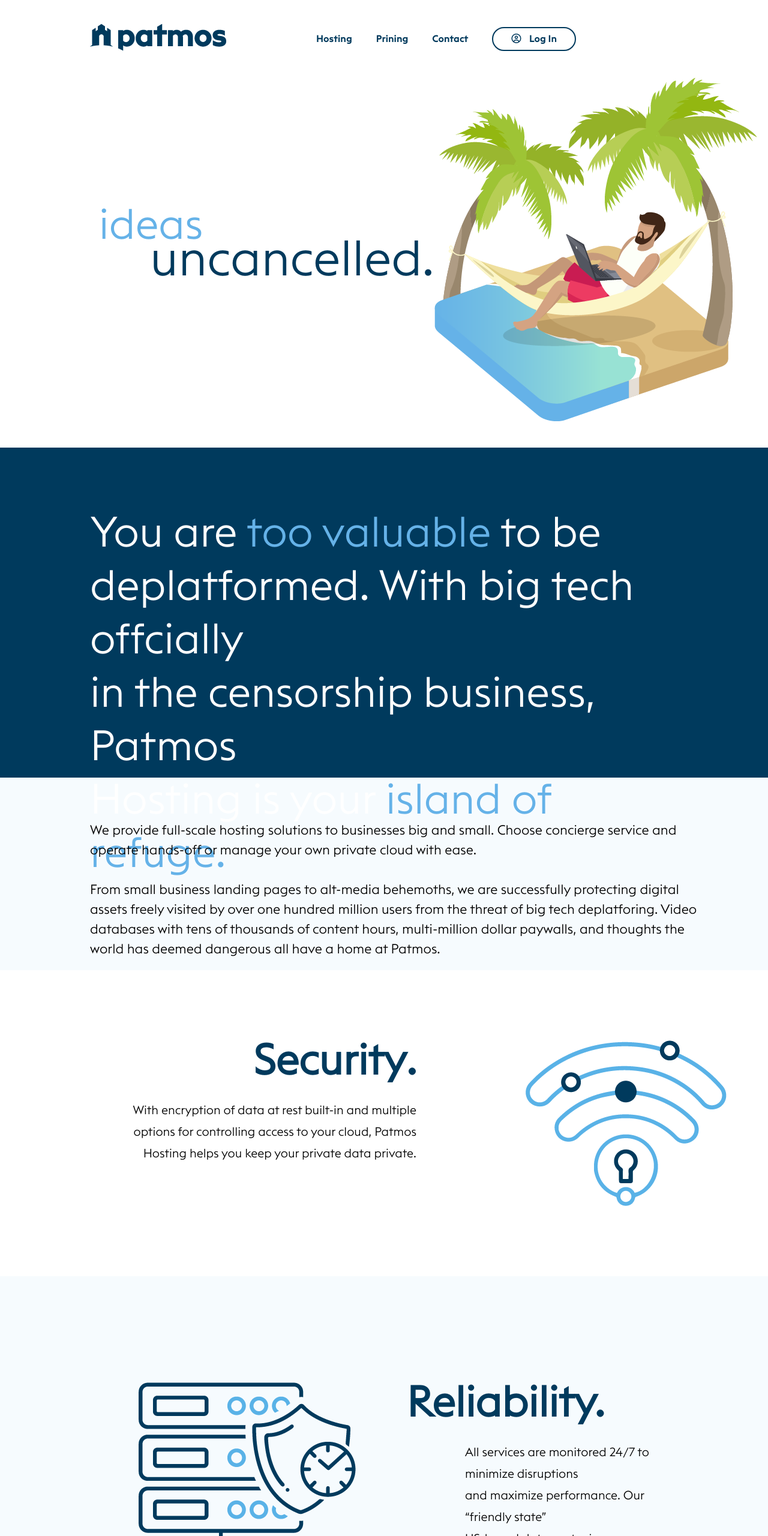
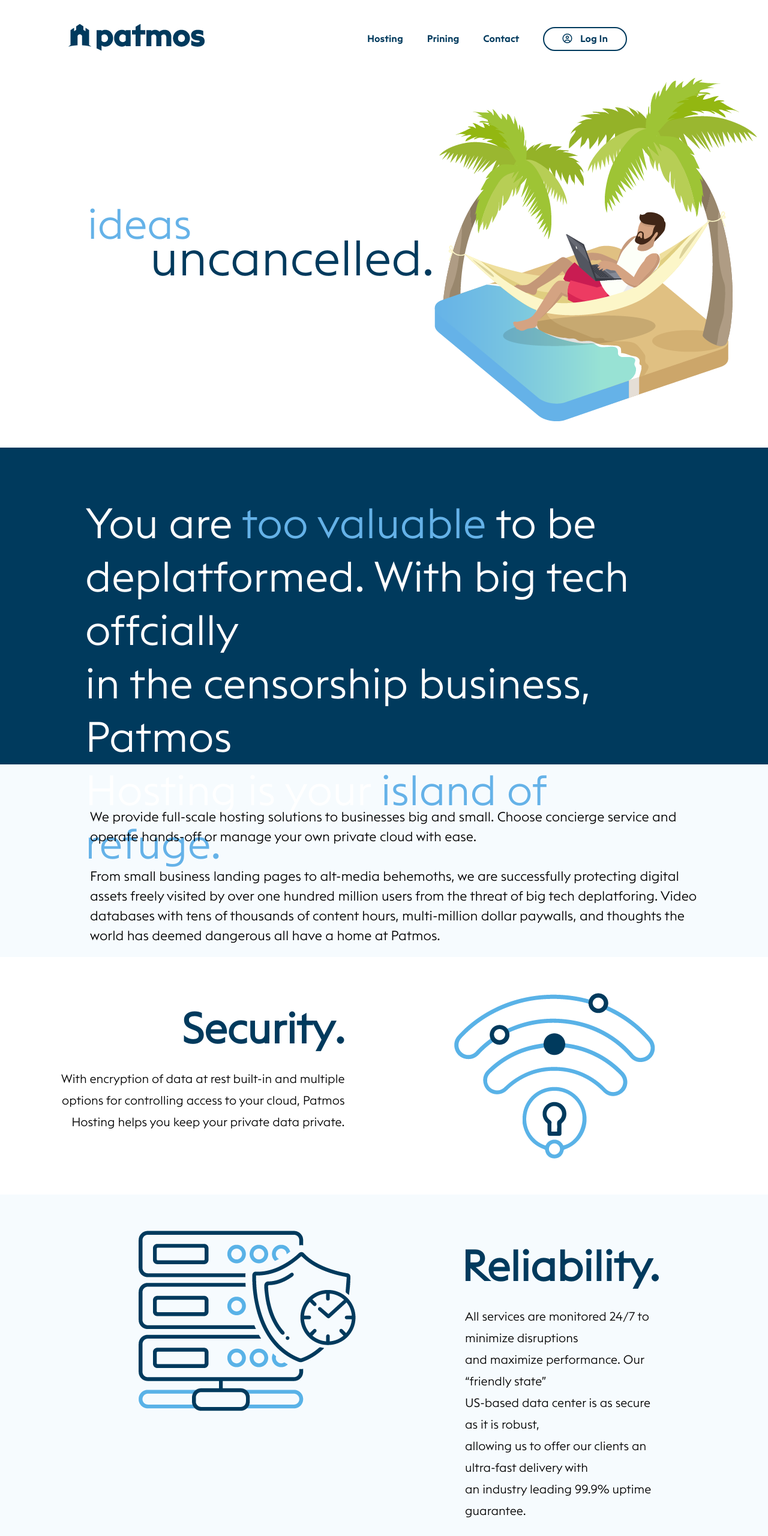
Before and after one commit to alaodriss/Patmos, a plain HTML site: page index.html in a window 1280 px wide. Shown: the top 2560 px of the page at 60% size. Drawn offline with Linux system fonts and the light colour scheme.

Commit message:
ajouter des partiels media queries

```diff
--- a/index.html
+++ b/index.html
@@ -59,7 +59,7 @@
                                 options for controlling access to your cloud, Patmos <br>
                                 .Hosting helps you keep your private data private</p>
                         </div>
-                        <img src="images/icon-1.png" alt="icon">
+                        <img class="icon" src="images/icon-1.png" alt="icon">
                     </div>
                     <div class="bloc_one bg-info">
 
@@ -78,7 +78,7 @@
                         <div class="info">
                             <h1  dir="rtl">.Scalability</h1>
                             <p dir="rtl">The Patmos team cares about our clients’ challenges and <br>
-                                works every day to transform them into success stories. <br>
+                                .works every day to transform them into success stories <br>
                                 We’ll be there for you as your infrastructure needs change <br>
                                 and grow. You’ll always have access to a dedicated team <br>
                                 member who is relentlessly focused on providing you with <br>
@@ -89,7 +89,9 @@
                                 . *  censor your content. Guaranteed<br>
                                 </p>
                         </div>
-                        <img src="images/icon-2.png" alt="icon">
+                        <div  class="icon">
+                            <img src="images/icon-2.png" alt="icon">
+                        </div>
                     </div>
             </section>
 
@@ -108,13 +110,13 @@
             </section>
 
             <section class="pricing">
-                <h1>Pricing</h1>
+                <h1 class="price">Pricing</h1>
                 <div class="multi_offre">
 
                     <div class="offre_one ">
                         <span class="bar-hot">MOST POPULAR</span>
                         <p class="tlile_pricing">Out of the Box</p>
-                        <h2><i class="fa-solid fa-dollar-sign"></i>39<span class="month">/mo</span></h2>
+                        <h2><i class="fa-solid fa-dollar-sign i-1"></i>39<span class="month">/mo</span></h2>
                         <p id="dollar">USD</p>
                         <button class="btn_select"> SELECT</button>
                         <p class="detalis">
--- a/sass/components/_buttons.scss
+++ b/sass/components/_buttons.scss
@@ -9,17 +9,16 @@
     font-size: 23px;
     margin: 33px 43px;
     width: 273px;
-    .btn_select:hover{
-
-        background-color: rgb(0, 58, 93);
-        color:#fff;
-        cursor: pointer;
-    }
 
 }
 
 
+.btn_select:hover{
 
+    background-color: rgb(0, 58, 93);
+    color:#fff;
+    cursor: pointer;
+}
 
 
 .more_infos .btn{
@@ -34,10 +33,10 @@
     margin-top: 2%;
     margin-left: 41%;
 
-    .more_infos .btn:hover{
-        background-color:#fff;
-        color:rgb(101, 178, 232);
-        cursor: pointer;
-    }
+}
 
+.more_infos .btn:hover{
+    background-color:#fff;
+    color:rgb(101, 178, 232);
+    cursor: pointer;
 }
--- a/sass/layout/_container.scss
+++ b/sass/layout/_container.scss
@@ -28,7 +28,7 @@
 
 
 #reliability{
-    margin-left: -190px;
+    margin-left: -6px;
 
 }
 
@@ -58,10 +58,8 @@
 .info{
     font-family: Light;
     line-height: 1.8;
-    padding: 90px 0;
-    .info p{
-        font-size: 20px;
-    }
+    padding: 60px 0;
+
     .info h1 {
         color:rgb(0, 58, 93);
         margin: 0 0 0 422px;
@@ -69,3 +67,41 @@
         font-family: Light;
     }
 }
+.info p{
+    font-size: 20px;
+}
+
+.icon{
+    padding: 99px 63px;
+}
+
+.price{
+    text-align: center;
+    padding: 50px 0;
+}
+
+
+/*.i-1 {
+   margin-top: 20px;
+    font-size: xx-large;
+    color:rgb(0, 58, 93);
+
+}
+
+.i-2 {
+
+    position: absolute;
+    top: 965%;
+    padding-left: 81px;
+    font-size: xx-large;
+    color:rgb(0, 58, 93);
+}
+
+.i-3 {
+
+    position: absolute;
+    top: 965%;
+    padding-left: 61px;
+    font-size: xx-large;
+    color:rgb(0, 58, 93);
+}*/
--- a/sass/layout/_header.scss
+++ b/sass/layout/_header.scss
@@ -1,7 +1,11 @@
 
+
+.logo{
+    margin-left: 49px;
+}
 header{
     display: flex;
     justify-content: space-between;
     align-items: center;
-    margin: 40px 150px;
+    margin: 40px 65px;
 }
--- /dev/null
+++ b/sass/pages/_mobile.scss
@@ -0,0 +1,4 @@
+@media screen and (max-width: 1280px)
+{
+    /* Rédigez vos propriétés CSS ici */
+}
--- a/sass/style.scss
+++ b/sass/style.scss
@@ -15,7 +15,7 @@
 
 
 @import "./pages/work";
-@import "./pages/about";
+@import "./pages/mobile";
 @import "./pages/project";
 
 
@@ -29,11 +29,12 @@
 }
 .bg-info{
     background-color: #f6fbfe;
-    padding: 60px 180px;
+    padding: 0px 180px;
+
 }
 
 .bloc_one img{
-    padding: 117px 51px;
+    padding: 60px 51px;
 }
 .description{
     background-color: #f6fbfe;
@@ -106,9 +107,9 @@
 h1 {
     font-size: 70px;
     font-family: Light;
-    text-align: center;
+
     color:rgb(0, 58, 93);
-    margin: 52px 0;
+
 
 }
 .tlile_pricing{
```
Also changed, not shown: sass/pages/_about.scss (deleted), style.css, 1 other file.
